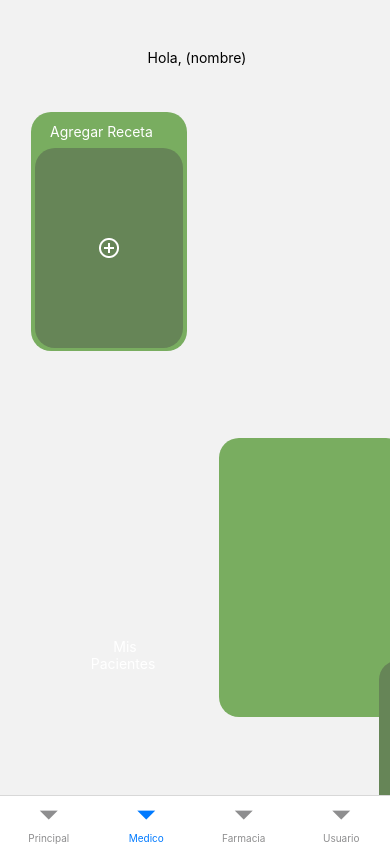
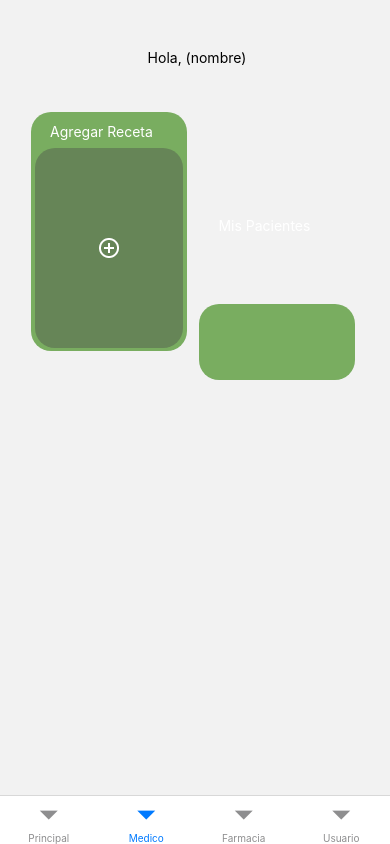
Before and after one commit to FacuVaisberg/Front-Proyecto-Final, a React Native app: screen /Medico in a window 390 px wide. Built offline with nearby package versions, Linux system fonts and the light colour scheme.

Commit message:
homeMedico avance

```diff
--- a/src/screens/HomeMedico.js
+++ b/src/screens/HomeMedico.js
@@ -62,17 +62,14 @@ const styles = StyleSheet.create({
 box1: {
   backgroundColor: "#79AD60",
   display: "flex",
-  flexDirection: "row",
   justifyContent: "center",
-  width: "100%",
   border: 0,
-  height: 279,
-  width: 187,
+  /* position: "fixed ", */
+  height: "30%",
+  width: "40%",
   borderRadius:20,
-  marginLeft:219,
-  marginRight:24,
-  /* position: "fixed", */
-  top:182,
+  left:'50.93%',
+  top:'19.52%',
 },
 box2: {
   backgroundColor: "#79AD60",
@@ -220,18 +217,18 @@ titulo:{
 
 },
 tituloMisPacientes:{
-  top:200,
-  color: "#FFFFFF",
+  top:"0%",
+  color: "#ffffff",
 /*fontFamily: "Jacques Francois-Regular",*
 fontSize: 14,
-left: 180,
+left: 0,
 letterSpacing: 0,
 /*lineHeight: "normal",*/
 /* position: "fixed", */
-textAlign: "center",
-height: 33,
-width: 175,
-marginLeft:22,
+textAlign: "auto",
+height: "auto",
+width: "auto",
+left:"10.16%",
 },
 tituloDatosPersonales:{
   top:430,
```
Also changed, not shown: src/screens/AgregarRecetaScreen.js (+1 -12 lines).
